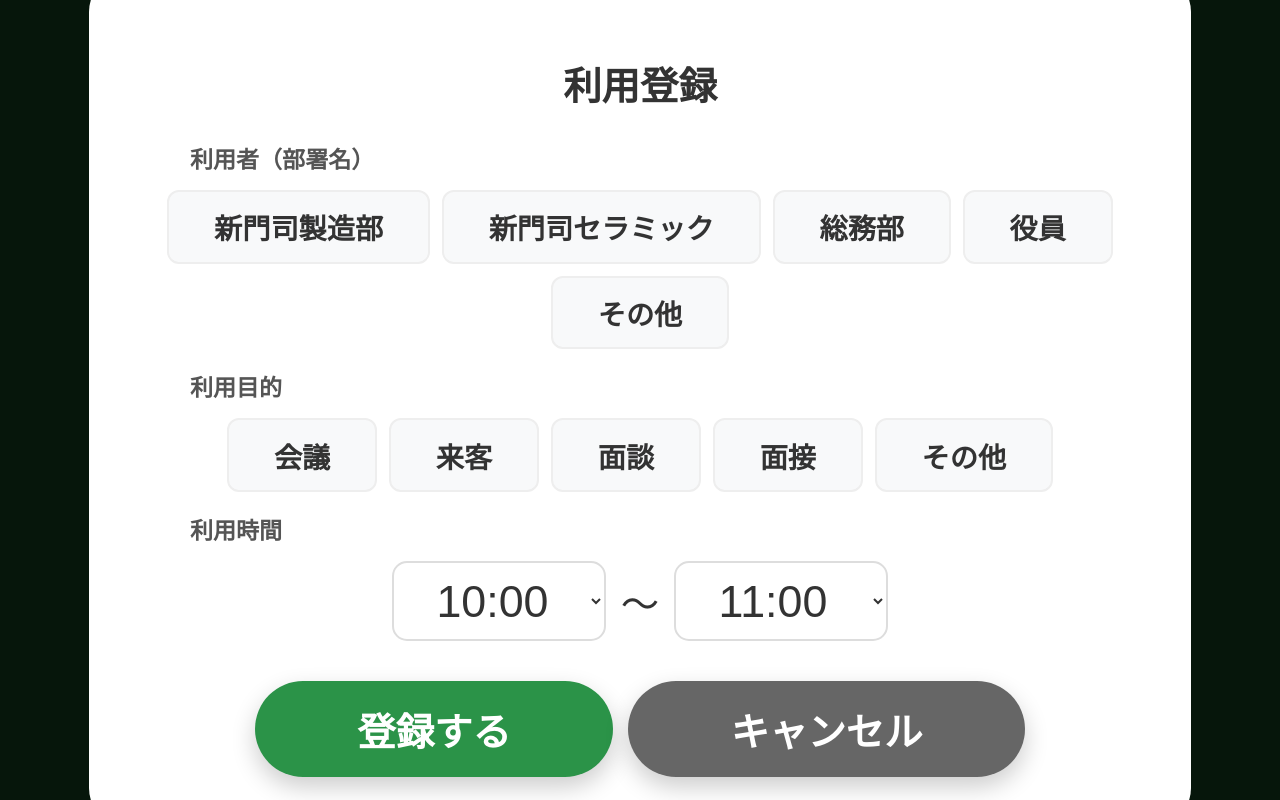
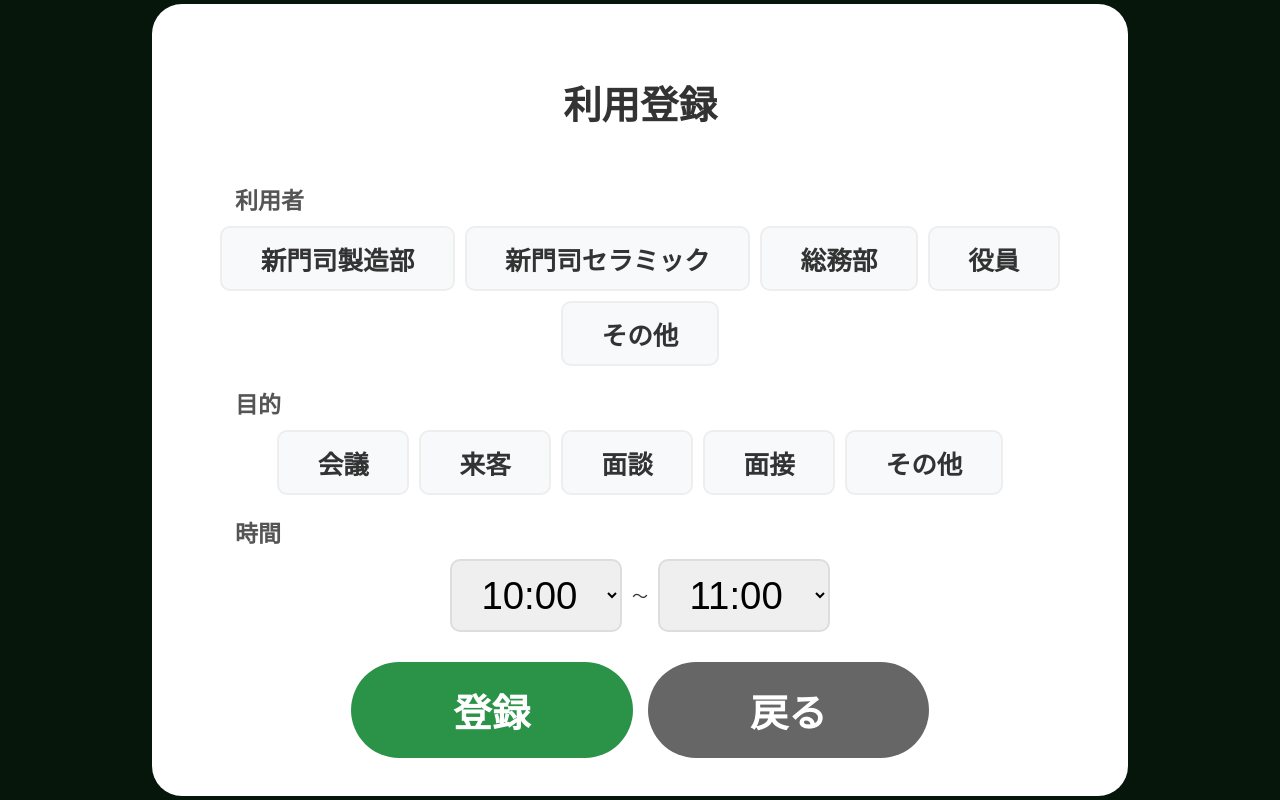
Before and after one commit to kotani6053/-, a Next.js app: page / in a window 1280 px wide. Both pictures are taken after a click on the button "今から使う". Built offline with nearby package versions, Linux system fonts and the light colour scheme.

Commit message:
Update page.js

```diff
--- a/app/page.js
+++ b/app/page.js
@@ -2,7 +2,7 @@
 import { useState, useEffect } from "react";
 
 export default function TabletDisplay() {
-  const [data, setData] = useState(null);
+  const [data, setData] = useState({ occupied: false, user: "", purpose: "", startTime: "", endTime: "" });
   const [isEditing, setIsEditing] = useState(false);
   const [form, setForm] = useState({ user: "", purpose: "", startTime: "10:00", endTime: "11:00" });
 
@@ -17,60 +17,60 @@ export default function TabletDisplay() {
     }
   }
 
-  // --- ここが修正ポイント：キャッシュを破壊して取得する ---
   const fetchStatus = async () => {
     try {
-      const res = await fetch(`/api/room?t=${new Date().getTime()}`, {
-        method: 'GET',
-        cache: 'no-store', // キャッシュを使わない
-        headers: { 'Cache-Control': 'no-cache' }
+      // 常に新しいURLとして認識させるためミリ秒を付与
+      const res = await fetch(`/api/room?nocache=${Date.now()}`, {
+        cache: 'no-store',
+        headers: { 'Pragma': 'no-cache' }
       });
-      const json = await res.json();
-      setData(json);
+      if (res.ok) {
+        const json = await res.json();
+        setData(json);
+      }
     } catch (e) {
-      console.error("Fetch Error:", e);
+      console.error("更新に失敗しました");
     }
   };
 
   useEffect(() => {
     fetchStatus();
-    const interval = setInterval(fetchStatus, 2000); // 2秒おきにチェック
+    const interval = setInterval(fetchStatus, 2000); // 2秒間隔
     return () => clearInterval(interval);
   }, []);
 
   const handleReserve = async () => {
     if (!form.user || !form.purpose) {
-      alert("利用者と目的を選択してください");
+      alert("選択してください");
       return;
     }
-    const res = await fetch("/api/room", {
+    await fetch("/api/room", {
       method: "POST",
       headers: { "Content-Type": "application/json" },
       body: JSON.stringify(form),
     });
-    if (res.ok) {
-      setIsEditing(false);
-      fetchStatus(); // 送信直後に再取得
-    }
+    setIsEditing(false);
+    setTimeout(fetchStatus, 500); // 0.5秒後に強制再読込
   };
 
   const handleRelease = async () => {
-    const res = await fetch("/api/room", {
+    await fetch("/api/room", {
       method: "POST",
       headers: { "Content-Type": "application/json" },
       body: JSON.stringify({ action: "release" }),
     });
-    if (res.ok) {
-      fetchStatus(); // 送信直後に再取得
-    }
+    setTimeout(fetchStatus, 500); // 0.5秒後に強制再読込
   };
-
-  if (!data) return <div style={{background:"#000", height:"100vh", color:"white", display:"flex", alignItems:"center", justifyContent:"center"}}>読み込み中...</div>;
 
   const isOccupied = data.occupied;
 
   return (
-    <div style={containerStyle(isOccupied)}>
+    <div style={{
+      backgroundColor: isOccupied ? "#D90429" : "#2B9348",
+      color: "white", height: "100vh", width: "100vw",
+      display: "flex", flexDirection: "column", justifyContent: "center", alignItems: "center",
+      fontFamily: "sans-serif", textAlign: "center", position: "relative", overflow: "hidden"
+    }}>
       <h1 style={{ fontSize: "20vw", margin: 0, fontWeight: "900" }}>
         {isOccupied ? "使用中" : "空室"}
       </h1>
@@ -80,7 +80,9 @@ export default function TabletDisplay() {
           <div>
             <p style={{ margin: "5px 0", fontSize: "7vw" }}>{data.purpose}</p>
             <p style={{ margin: 0 }}>{data.user}</p>
-            <p style={timeLabelStyle}>{data.startTime} 〜 {data.endTime}</p>
+            <p style={{ margin: "10px 0", backgroundColor: "rgba(0,0,0,0.2)", padding: "10px 40px", borderRadius: "50px", display: "inline-block" }}>
+              {data.startTime} 〜 {data.endTime}
+            </p>
           </div>
         ) : (
           <p style={{ opacity: 0.8 }}>予約はありません</p>
@@ -89,41 +91,29 @@ export default function TabletDisplay() {
 
       <div style={{ marginTop: "5vh" }}>
         {isOccupied ? (
-          <button onClick={handleRelease} style={buttonStyle("#fff", "#D90429")}>会議終了</button>
+          <button onClick={handleRelease} style={btnStyle("#fff", "#D90429")}>会議終了</button>
         ) : (
-          <button onClick={() => setIsEditing(true)} style={buttonStyle("#fff", "#2B9348")}>今から使う</button>
+          <button onClick={() => setIsEditing(true)} style={btnStyle("#fff", "#2B9348")}>今から使う</button>
         )}
       </div>
 
       {isEditing && (
-        <div style={modalOverlayStyle}>
-          <div style={modalContentStyle}>
-            <h2 style={{color:"#333", fontSize:"3vw", marginBottom: "10px"}}>利用登録</h2>
-            <div style={labelStyle}>利用者（部署名）</div>
-            <div style={presetGroupStyle}>
-              {userPresets.map(u => (
-                <button key={u} onClick={() => setForm({...form, user: u})} style={presetButtonStyle(form.user === u)}>{u}</button>
-              ))}
+        <div style={modalOverlay}>
+          <div style={modalContent}>
+            <h2 style={{color:"#333", fontSize:"3vw"}}>利用登録</h2>
+            <div style={label}>利用者</div>
+            <div style={group}>{userPresets.map(u => (<button key={u} onClick={() => setForm({...form, user: u})} style={presetBtn(form.user === u)}>{u}</button>))}</div>
+            <div style={label}>目的</div>
+            <div style={group}>{purposePresets.map(p => (<button key={p} onClick={() => setForm({...form, purpose: p})} style={presetBtn(form.purpose === p)}>{p}</button>))}</div>
+            <div style={label}>時間</div>
+            <div style={{display:"flex", gap:"10px", justifyContent:"center", alignItems:"center"}}>
+              <select style={sel} value={form.startTime} onChange={e => setForm({...form, startTime: e.target.value})}>{timeOptions.map(t => <option key={t} value={t}>{t}</option>)}</select>
+              <span style={{color:"#333"}}>〜</span>
+              <select style={sel} value={form.endTime} onChange={e => setForm({...form, endTime: e.target.value})}>{timeOptions.map(t => <option key={t} value={t}>{t}</option>)}</select>
             </div>
-            <div style={labelStyle}>利用目的</div>
-            <div style={presetGroupStyle}>
-              {purposePresets.map(p => (
-                <button key={p} onClick={() => setForm({...form, purpose: p})} style={presetButtonStyle(form.purpose === p)}>{p}</button>
-              ))}
-            </div>
-            <div style={labelStyle}>利用時間</div>
-            <div style={{display:"flex", alignItems:"center", gap:"15px", justifyContent:"center"}}>
-              <select style={selectStyle} value={form.startTime} onChange={e => setForm({...form, startTime: e.target.value})}>
-                {timeOptions.map(t => <option key={t} value={t}>{t}</option>)}
-              </select>
-              <span style={{color:"#333", fontSize:"3vw"}}>〜</span>
-              <select style={selectStyle} value={form.endTime} onChange={e => setForm({...form, endTime: e.target.value})}>
-                {timeOptions.map(t => <option key={t} value={t}>{t}</option>)}
-              </select>
-            </div>
-            <div style={{display:"flex", gap:"15px", marginTop:"30px", justifyContent: "center"}}>
-              <button onClick={handleReserve} style={buttonStyle("#2B9348", "#fff", "3vw")}>登録する</button>
-              <button onClick={() => setIsEditing(false)} style={buttonStyle("#666", "#fff", "3vw")}>キャンセル</button>
+            <div style={{display:"flex", gap:"15px", marginTop:"20px", justifyContent:"center"}}>
+              <button onClick={handleReserve} style={btnStyle("#2B9348", "#fff", "3vw")}>登録</button>
+              <button onClick={() => setIsEditing(false)} style={btnStyle("#666", "#fff", "3vw")}>戻る</button>
             </div>
           </div>
         </div>
@@ -132,13 +122,11 @@ export default function TabletDisplay() {
   );
 }
 
-// スタイル（変更なし）
-const containerStyle = (occupied) => ({ backgroundColor: occupied ? "#D90429" : "#2B9348", color: "white", height: "100vh", width: "100vw", display: "flex", flexDirection: "column", justifyContent: "center", alignItems: "center", fontFamily: "sans-serif", textAlign: "center", position: "relative", overflow: "hidden" });
-const timeLabelStyle = { margin: "10px 0", backgroundColor: "rgba(0,0,0,0.2)", padding: "10px 40px", borderRadius: "50px", display: "inline-block" };
-const labelStyle = { color: "#555", fontSize: "1.8vw", textAlign: "left", width: "90%", margin: "10px auto 5px", fontWeight: "bold" };
-const presetGroupStyle = { display: "flex", flexWrap: "wrap", gap: "12px", justifyContent: "center", width: "100%" };
-const presetButtonStyle = (isSelected) => ({ padding: "1.8vh 3.5vw", fontSize: "2.2vw", borderRadius: "12px", border: isSelected ? "none" : "2px solid #eee", backgroundColor: isSelected ? "#1D3557" : "#f8f9fa", color: isSelected ? "#fff" : "#333", cursor: "pointer", fontWeight: "bold" });
-const buttonStyle = (bg, col, fsize = "4.5vw") => ({ padding: "2.5vh 8vw", fontSize: fsize, borderRadius: "100px", border: "none", backgroundColor: bg, color: col, fontWeight: "900", cursor: "pointer", boxShadow: "0 10px 25px rgba(0,0,0,0.2)" });
-const modalOverlayStyle = { position: "absolute", top: 0, left: 0, width: "100%", height: "100%", backgroundColor: "rgba(0,0,0,0.85)", display: "flex", justifyContent: "center", alignItems: "center", zIndex: 100 };
-const modalContentStyle = { backgroundColor: "white", padding: "4vw", borderRadius: "40px", display: "flex", flexDirection: "column", gap: "10px", width: "90%", maxWidth: "1000px" };
-const selectStyle = { padding: "1.5vh 3vw", fontSize: "3.5vw", borderRadius: "15px", border: "2px solid #ddd", backgroundColor: "#fff", color: "#333" };
+// スタイル略記
+const btnStyle = (bg, col, fs="4.5vw") => ({ padding: "2.5vh 8vw", fontSize: fs, borderRadius: "100px", border: "none", backgroundColor: bg, color: col, fontWeight: "900", cursor: "pointer" });
+const modalOverlay = { position: "absolute", top: 0, left: 0, width: "100%", height: "100%", backgroundColor: "rgba(0,0,0,0.85)", display: "flex", justifyContent: "center", alignItems: "center", zIndex: 100 };
+const modalContent = { backgroundColor: "white", padding: "3vw", borderRadius: "30px", display: "flex", flexDirection: "column", gap: "10px", width: "90%", maxWidth: "900px" };
+const label = { color: "#555", fontSize: "1.8vw", textAlign: "left", width: "90%", margin: "10px auto 0", fontWeight: "bold" };
+const group = { display: "flex", flexWrap: "wrap", gap: "10px", justifyContent: "center" };
+const presetBtn = (s) => ({ padding: "1.5vh 3vw", fontSize: "2vw", borderRadius: "10px", border: s ? "none" : "2px solid #eee", backgroundColor: s ? "#1D3557" : "#f8f9fa", color: s ? "#fff" : "#333", fontWeight: "bold" });
+const sel = { padding: "1.5vh 2vw", fontSize: "3vw", borderRadius: "10px", border: "2px solid #ddd" };
```
